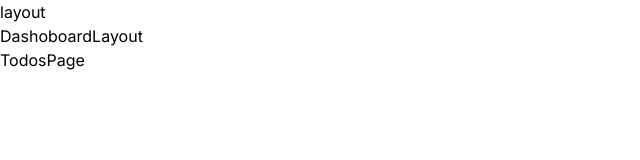
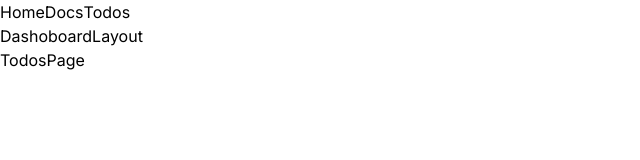
Before and after one commit to hmalindu1/next-basics, a Next.js app: page /todos in a window 1280 px wide. Shown: the top 160 px of the page, without its empty margins (0-640 px from the left). Built offline with nearby package versions, Linux system fonts and the light colour scheme.

Commit message:
useage of "Link"

```diff
--- a/app/layout.tsx
+++ b/app/layout.tsx
@@ -1,3 +1,4 @@
+import Link from 'next/link'
 import './globals.css'
 import { Inter } from 'next/font/google'
 
@@ -8,6 +9,12 @@
   description: 'Generated by create next app',
 }
 
+const links = [
+  { href: '/', label: 'Home' },
+  { href: '/docs', label: 'Docs' },
+  { href: '/todos', label: 'Todos' }
+]
+
 export default function RootLayout({
   children,
 }: {
@@ -16,7 +23,17 @@
   return (
     <html lang="en">
       <body className={inter.className}>
-        <h1>layout</h1>
+        <header>
+          <nav>
+            <ul className='flex items-center'>
+              {links.map((link) => (
+                <li key={link.href}>
+                  <Link href={link.href}>{link.label}</Link>
+                </li>
+              ))}
+            </ul>
+          </nav>
+        </header>
         <div>{children}
         </div></body>
     </html>
```
